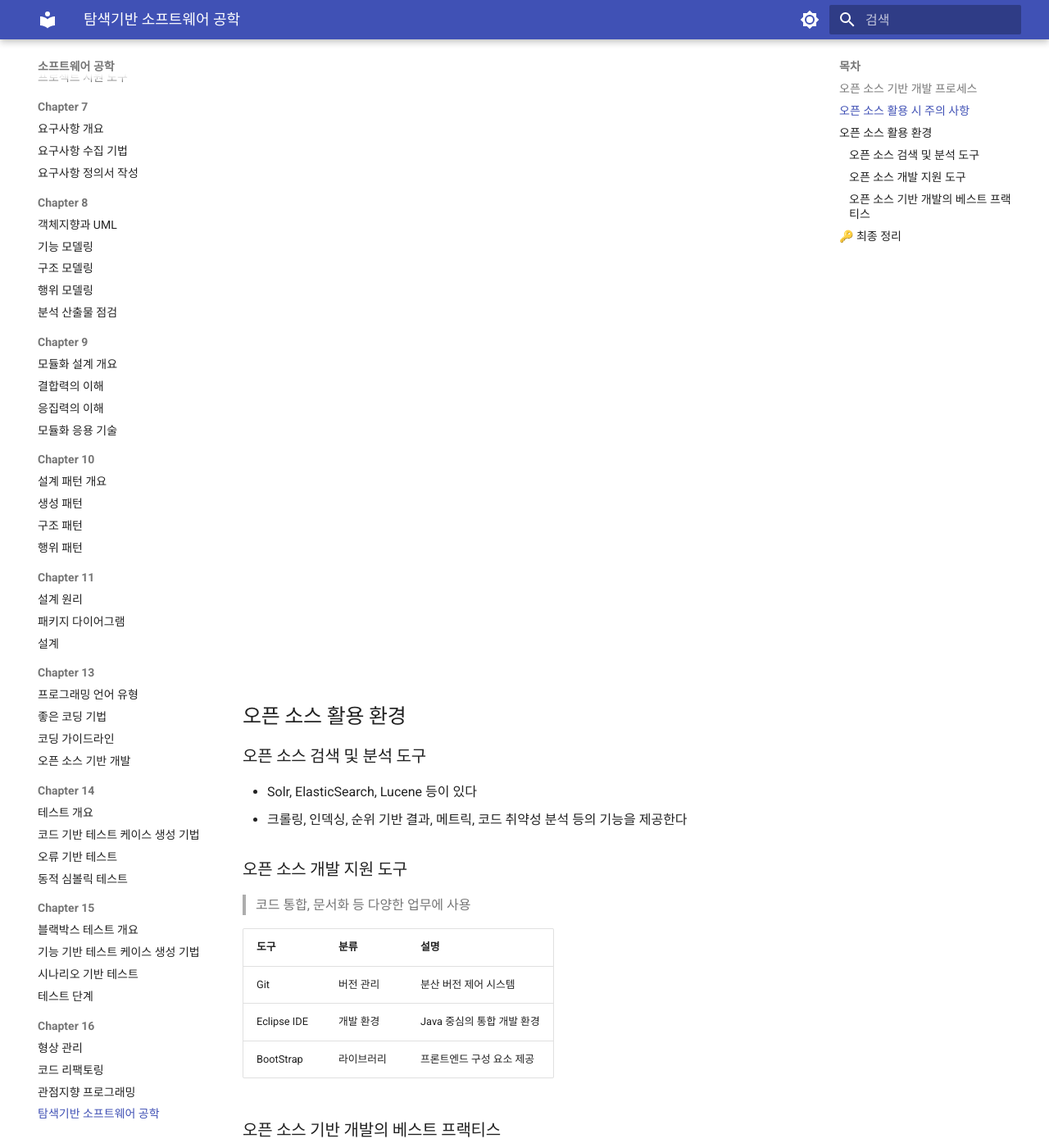
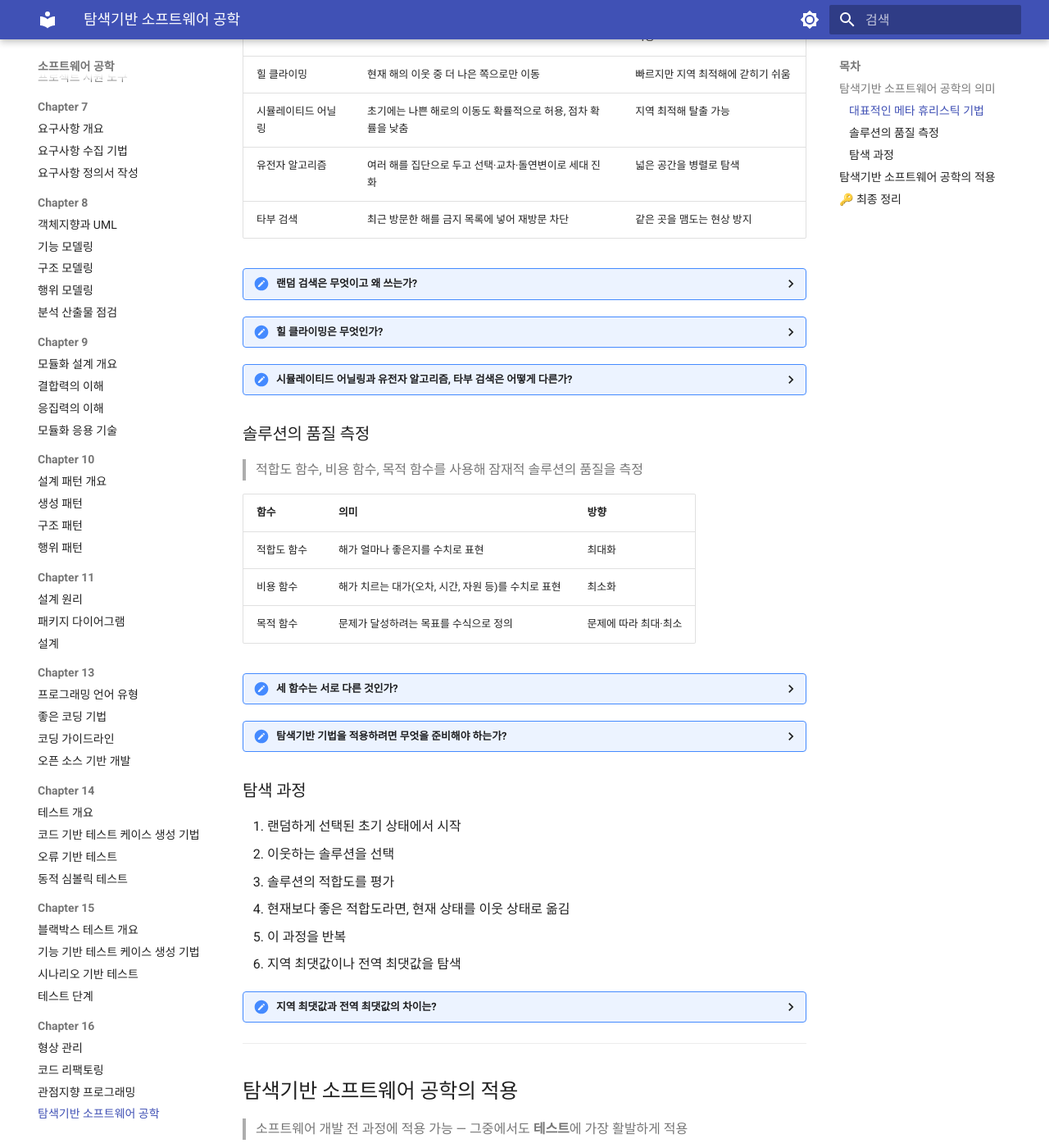
Before and after one commit to CokaNuri/CSBE, an MkDocs documentation site: the page built from docs/software-engineering/Chapter 16/04 탐색기반 소프트웨어 공학.md, in a window 1280 px wide and 1400 px high, scrolled down 726 px. Shown: the whole window at 82% size. Built offline with MkDocs 1.6.1 and Material for MkDocs 9.7.7, drawn with Linux system fonts in a browser that asks for light colours; some of the changed text lies outside the part shown.

Commit message:
04 정리

```diff
--- a/docs/software-engineering/Chapter 16/04 탐색기반 소프트웨어 공학.md
+++ b/docs/software-engineering/Chapter 16/04 탐색기반 소프트웨어 공학.md
@@ -1,51 +1,112 @@
-# 오픈 소스 기반 개발
+# 탐색기반 소프트웨어 공학
 
-- 개발의 **신속성**과 **효율성**을 목적으로 오픈 소스 기반 개발이 활발
-- 기능 단위로 시스템을 분할해, 오픈 소스를 이용한 조립이 이루어짐
+> 메타 휴리스틱을 기반으로 방대한 탐색 공간으로부터 최적의 솔루션을 찾는 방법
 
-## 오픈 소스 기반 개발 프로세스
+> 모든 경우를 다 검색하려고 하면 너무 많은 시간과 비용이 요구됨
 
-1. 시스템 기능에 오픈 소스가 적합한지 판단
-2. 오픈 소스 통합 및 테스트 수행
+## 탐색기반 소프트웨어 공학의 의미
 
+> 유전자 알고리즘, 시뮬레이티드 어닐링, 타부 검색과 같은 메타 휴리스틱 검색 기술을 이용해 문제 해결
 
-## 오픈 소스 활용 시 주의 사항
+- 소프트웨어 공학의 문제는 대부분 **최적화 문제**로 연결된다
+- 선형 프로그래밍이나 동적 프로그래밍 같은 기술은 대규모 소프트웨어 공학 문제를 해결하는 데 실용적이지 않다
+- 너무 커서 전부 탐색할 수 없는 공간으로부터 **최적에 가깝거나 충분히 좋은 솔루션**을 찾는 것이 목적
 
-| 주의 사항 | 내용 |
-| --- | --- |
-| 라이선스 권한 검토 | 사용·수정·재배포 조건을 확인해야 한다 |
-| 오픈 소스 검증 체계 구축 | 품질, 보안 취약점, 유지보수 상태를 검증할 절차가 필요하다 |
-| 오픈 소스 변경 사항 기록 | 어떤 버전을 어떻게 수정해 썼는지 추적할 수 있어야 한다 |
+<details><summary>메타 휴리스틱이란?</summary>
 
-![](license.png){ width=600, height=800 }
+휴리스틱은 최적해를 보장하지는 못하지만 경험적으로 쓸 만한 해를 빠르게 찾는 방법 <br>
+메타 휴리스틱은 특정 문제에 종속되지 않고, 어떤 문제에도 적용할 수 있도록 일반화한 상위 수준의 탐색 전략
+</details>
 
+### 대표적인 메타 휴리스틱 기법
 
-## 오픈 소스 활용 환경
+| 기법 | 아이디어 | 특징 |
+|---|---|---|
+| 랜덤 검색 | 해를 무작위로 뽑아 평가 | 가장 단순, 비교 기준(baseline)으로 사용 |
+| 힐 클라이밍 | 현재 해의 이웃 중 더 나은 쪽으로만 이동 | 빠르지만 지역 최적해에 갇히기 쉬움 |
+| 시뮬레이티드 어닐링 | 초기에는 나쁜 해로의 이동도 확률적으로 허용, 점차 확률을 낮춤 | 지역 최적해 탈출 가능 |
+| 유전자 알고리즘 | 여러 해를 집단으로 두고 선택·교차·돌연변이로 세대 진화 | 넓은 공간을 병렬로 탐색 |
+| 타부 검색 | 최근 방문한 해를 금지 목록에 넣어 재방문 차단 | 같은 곳을 맴도는 현상 방지 |
 
-### 오픈 소스 검색 및 분석 도구
+<details><summary>랜덤 검색은 무엇이고 왜 쓰는가?</summary>
 
-- Solr, ElasticSearch, Lucene 등이 있다
-- 크롤링, 인덱싱, 순위 기반 결과, 메트릭, 코드 취약성 분석 등의 기능을 제공한다
+탐색 공간에서 해를 무작위로 뽑아 적합도를 평가하고, 그중 가장 좋은 것을 남기는 가장 단순한 방법 <br>
+성능 자체는 좋지 않지만, 새로 제안한 알고리즘이 정말 효과가 있는지 비교할 기준선으로 사용
+</details>
 
-### 오픈 소스 개발 지원 도구
+<details><summary>힐 클라이밍은 무엇인가?</summary>
 
-> 코드 통합, 문서화 등 다양한 업무에 사용
+산을 오를 때 항상 더 높은 쪽으로만 발을 내딛는 방식 <br>
+현재 해의 이웃 해들을 평가해 지금보다 나은 것이 있으면 그쪽으로 이동하고, 더 나은 이웃이 없으면 멈춘다<br>
+구현이 쉽고 빠르지만, 주변보다만 높으면 멈추기 때문에 진짜 정상이 아닌 봉우리, 즉 지역 최적해에 갇히기 쉽다
 
-| 도구 | 분류 | 설명 |
-| --- | --- | --- |
-| Git | 버전 관리 | 분산 버전 제어 시스템 |
-| Eclipse IDE | 개발 환경 | Java 중심의 통합 개발 환경 |
-| BootStrap | 라이브러리 | 프론트엔드 구성 요소 제공 |
+</details>
 
-### 오픈 소스 기반 개발의 베스트 프랙티스
+<details><summary>시뮬레이티드 어닐링과 유전자 알고리즘, 타부 검색은 어떻게 다른가?</summary>
 
-| 항목 | 내용 |
-| --- | --- |
-| 팀 의사소통 증대 | 공개된 저장소와 이슈를 중심으로 소통 |
-| 사용자 피드백 | 사용자의 반응을 개발에 빠르게 반영 |
-| 신속한 배포 | 작게 자주 배포 |
-| 투명성 | 코드와 의사결정 과정을 공개 |
+시뮬레이티드 어닐링은 금속을 서서히 식히는 과정에서 이름을 따왔다. 초기에는 더 나쁜 해로 이동하는 것도 확률적으로 허용해 넓게 탐색하다가, 온도가 내려가면서 그 확률을 줄여 점점 좋은 해 근처에 정착한다.
+
+유전자 알고리즘은 하나의 해가 아니라 해의 집단을 유지한다. 적합도가 높은 해를 선택해 교차시키고 일부를 돌연변이시켜 다음 세대를 만든다. 여러 지점을 동시에 탐색하므로 지역 최적해에 덜 취약하다.
+
+타부 검색은 최근에 방문한 해나 이동을 타부 리스트에 넣어 일정 기간 재방문을 금지한다. 같은 자리를 왔다 갔다 하는 순환을 막고 새로운 영역으로 밀어내는 것이 목적이다.
+</details>
+
+### 솔루션의 품질 측정
+
+> 적합도 함수, 비용 함수, 목적 함수를 사용해 잠재적 솔루션의 품질을 측정
+
+| 함수 | 의미 | 방향 |
+|---|---|---|
+| 적합도 함수 | 해가 얼마나 좋은지를 수치로 표현 | 최대화 |
+| 비용 함수 | 해가 치르는 대가(오차, 시간, 자원 등)를 수치로 표현 | 최소화 |
+| 목적 함수 | 문제가 달성하려는 목표를 수식으로 정의 | 문제에 따라 최대·최소 |
+
+<details><summary>세 함수는 서로 다른 것인가?</summary>
+
+본질적으로는 같은 역할을 하며, 부르는 관점만 다르다. 해의 품질을 하나의 숫자로 환산해 서로 비교할 수 있게 만드는 장치다. 좋을수록 값이 커지도록 정의하면 적합도 함수, 나쁠수록 값이 커지도록 정의하면 비용 함수라 부르고, 최적화 문제에서 목표 자체를 나타내는 일반적인 이름이 목적 함수다. 적합도 = -비용 처럼 부호만 뒤집어 서로 변환할 수 있다.
+</details>
+
+<details><summary>탐색기반 기법을 적용하려면 무엇을 준비해야 하는가?</summary>
+
+두 가지가 핵심이다. 첫째, 해를 알고리즘이 다룰 수 있는 형태로 표현하는 방법(예: 테스트 케이스를 숫자 배열로). 둘째, 그 해의 품질을 숫자로 매기는 적합도 함수. 여기에 이웃 해를 만드는 연산자(교차, 돌연변이 등)까지 정의하면 어떤 메타 휴리스틱이든 그대로 붙여 쓸 수 있다.
+</details>
+
+### 탐색 과정
+
+1. 랜덤하게 선택된 초기 상태에서 시작
+2. 이웃하는 솔루션을 선택
+3. 솔루션의 적합도를 평가
+4. 현재보다 좋은 적합도라면, 현재 상태를 이웃 상태로 옮김
+5. 이 과정을 반복
+6. 지역 최댓값이나 전역 최댓값을 탐색
+
+<details><summary>지역 최댓값과 전역 최댓값의 차이는?</summary>
+
+지역 최댓값은 주변 이웃들보다는 높지만 전체에서 보면 최고가 아닌 봉우리이고, 전역 최댓값은 탐색 공간 전체에서 가장 높은 지점이다. 힐 클라이밍처럼 더 나은 쪽으로만 움직이는 방법은 지역 최댓값에 도달하면 멈춰 버린다. 시뮬레이티드 어닐링이나 유전자 알고리즘은 일시적으로 나쁜 해를 허용하거나 여러 지점을 동시에 탐색해 이 함정에서 빠져나오려 한다.
+</details>
+
+---
+
+## 탐색기반 소프트웨어 공학의 적용
+
+> 소프트웨어 개발 전 과정에 적용 가능 — 그중에서도 **테스트**에 가장 활발하게 적용
+
+| 단계 | 적용 내용 |
+|---|---|
+| 계획 | 비용, 업무 규모, 스케줄, 작업 할당 등에 대한 예측 활동 |
+| 분석 | 비용과 사용자 만족도, 리스크 등을 고려해 좋은 대안 탐색 |
+| 설계 | 적절한 아키텍처 및 설계 패턴을 찾기 위해 최적화 알고리즘 적용 |
+| 구현 | 구현된 프로그램을 실행 속도와 자원 사용 측면에서 최적화 |
+| 테스트 | 테스트 케이스 자동 생성, 테스트 케이스 최소화, 테스트 케이스 우선순위 결정 |
+| 유지보수 | 버그 탐색 및 자동 수정 |
+
+<details><summary>왜 테스트 분야에 가장 활발하게 적용되는가?</summary>
+
+적합도 함수를 정의하기가 쉽기 때문이다. 예를 들어 테스트 케이스 생성에서는 코드 커버리지나 목표 분기까지의 거리를 그대로 적합도로 쓸 수 있고, 결과도 실행만 시켜 보면 자동으로 측정된다. 반면 설계나 분석 단계는 "좋은 설계"를 수치로 환산하기 어려워 적합도 함수를 만들기가 훨씬 까다롭다. 측정이 자동화되고 객관적일수록 탐색기반 기법이 잘 들어맞는다.
+</details>
+
+---
 
 ## 🔑 최종 정리
 
-> 한 줄 요약: 오픈 소스 기반 개발은 라이선스·검증·변경 이력이라는 관리 책임을 가져야 하며 신속하고 효율적인 개발을 가능하게 한다
+> 한 줄 요약: 탐색기반 소프트웨어 공학은 소프트웨어 공학 문제를 적합도 함수로 표현한 뒤, 메타 휴리스틱 탐색으로 방대한 공간에서 충분히 좋은 해를 찾아내는 접근법이다
```
